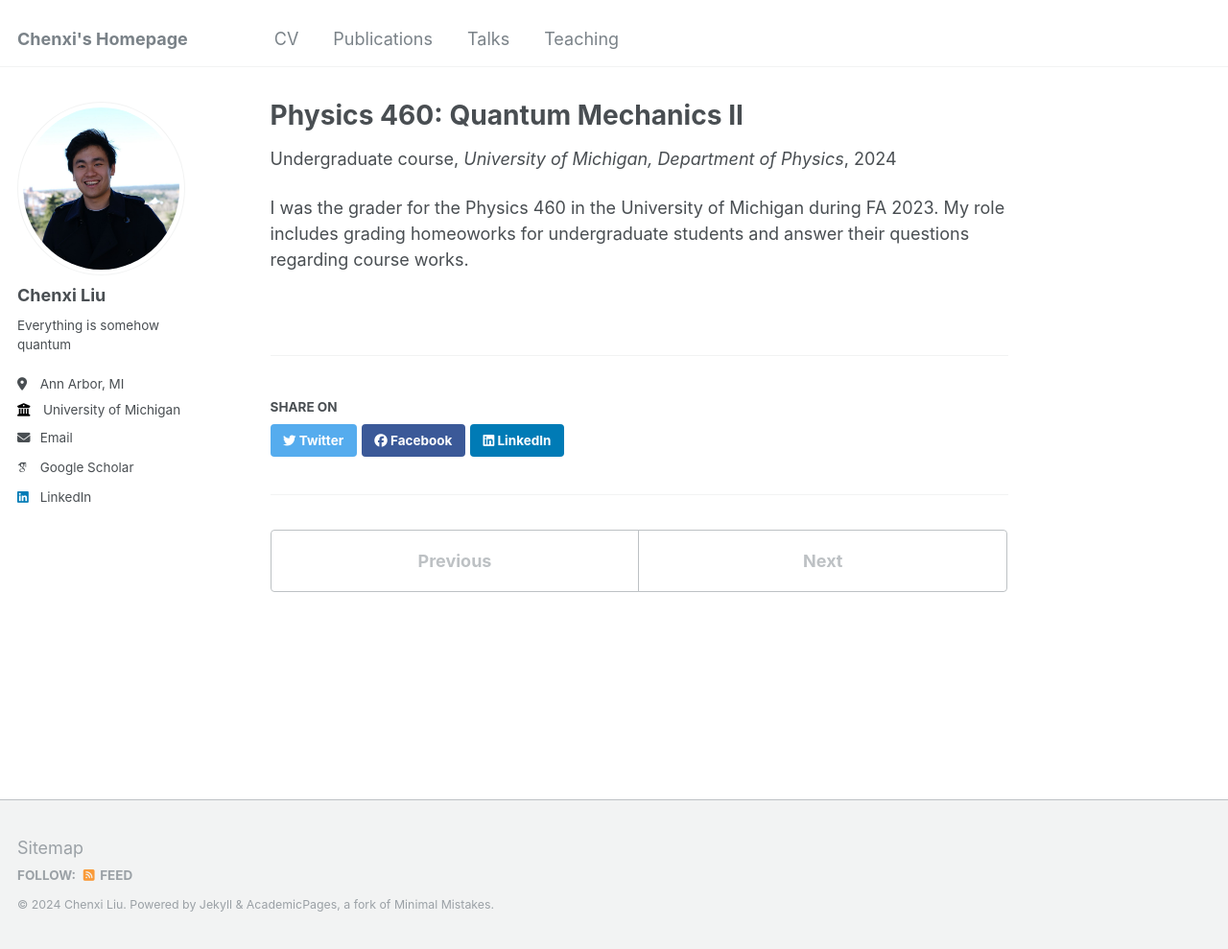
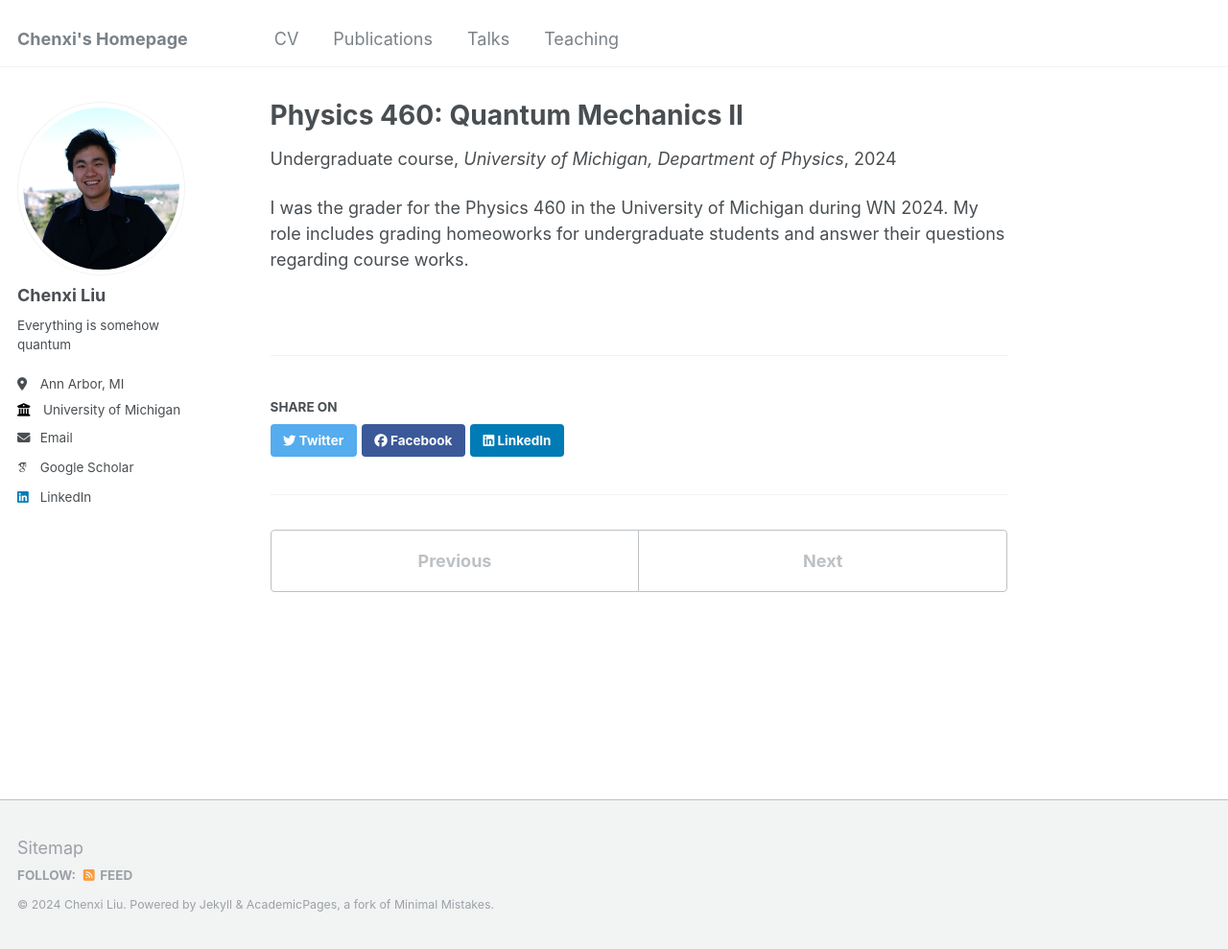
Before and after one commit to chenxil6/chenxi_liu.github.io, a Jekyll site: the page built from _teaching/QMII.md, in a window 1280 px wide and 989 px high. Shown: the whole window at 96% size. Built offline with Jekyll 4.4.1, drawn with Linux system fonts in a browser that asks for light colours; some web fonts are replaced.

Commit message:
Update QMII.md

```diff
--- a/_teaching/QMII.md
+++ b/_teaching/QMII.md
@@ -8,4 +8,4 @@ date: 2024-01-10
 location: "Ann Arbor, MI"
 ---
 
-I was the grader for the Physics 460 in the University of Michigan during FA 2023. My role includes grading homeoworks for undergraduate students and answer their questions regarding course works.
+I was the grader for the Physics 460 in the University of Michigan during WN 2024. My role includes grading homeoworks for undergraduate students and answer their questions regarding course works.
```
